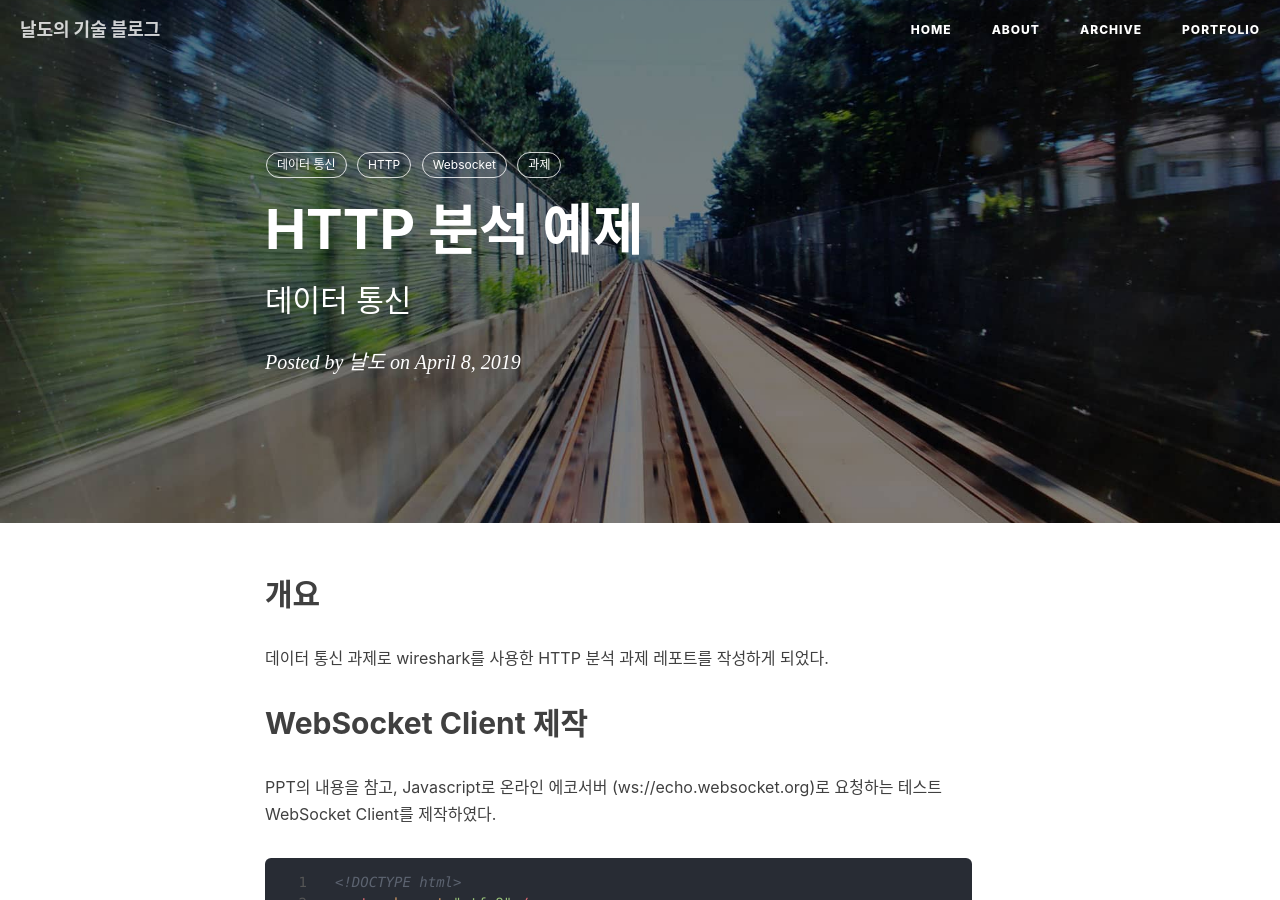
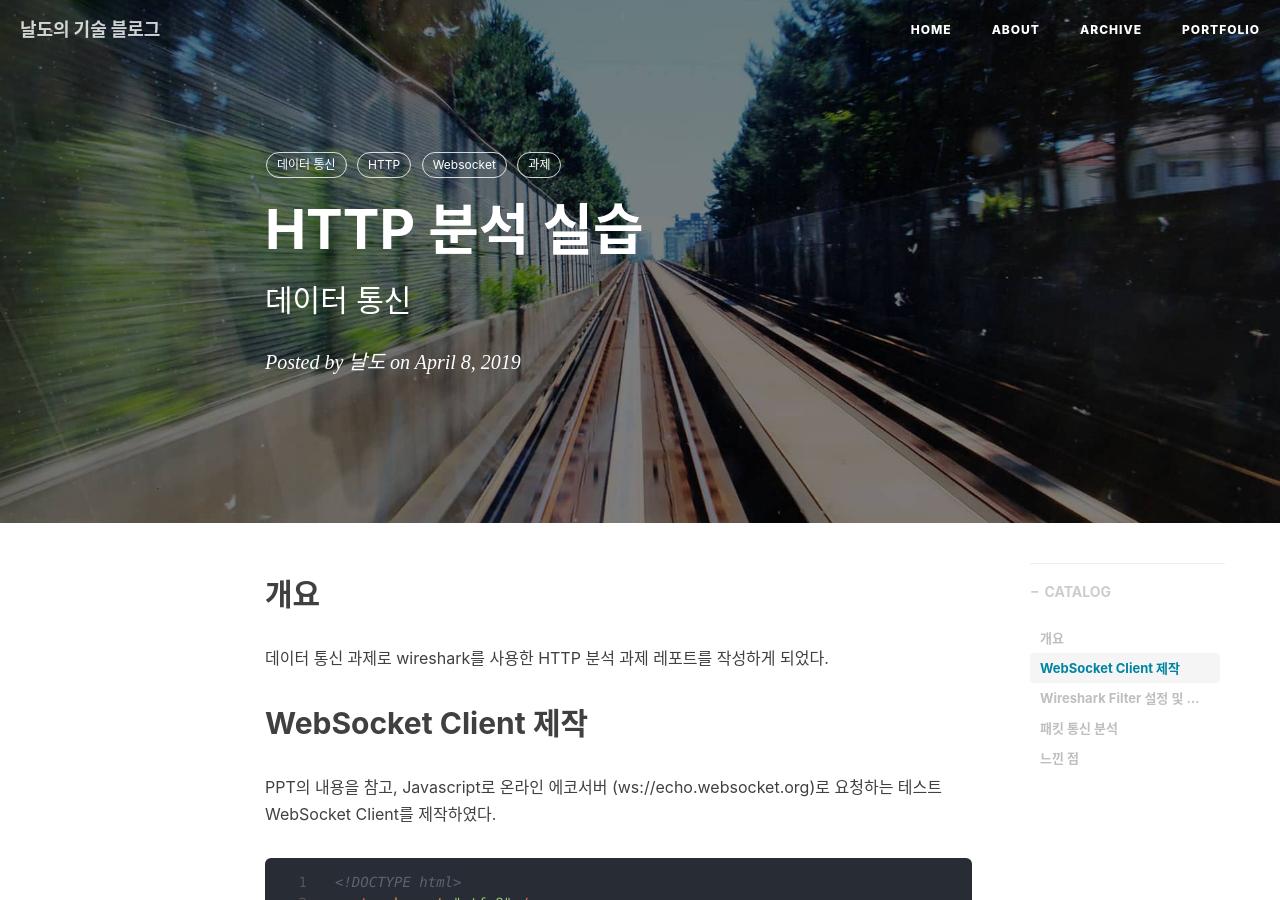
Before and after one commit to NaRDo627/NaLDo627.github.io, a Jekyll site: the page built from _posts/2019-04-08-http-analyze.md, in a window 1280 px wide and 900 px high. Built offline with Jekyll 4.4.1, drawn with Linux system fonts in a browser that asks for light colours; nearby versions of some CDN libraries; comment, search, counter and statistics services are not loaded.

Commit message:
타이틀 변경

```diff
--- a/_posts/2019-04-08-http-analyze.md
+++ b/_posts/2019-04-08-http-analyze.md
@@ -1,10 +1,11 @@
 ---
 layout: post
-title:  "HTTP 분석 예제"
+title:  "HTTP 분석 실습"
 subtitle:  "데이터 통신"
 date:   2019-04-08 17:00:00 +0900
 author:     "날도"
 header-img: "img/post-bg-2015.jpg"
+catalog: true
 tags:
     - 데이터 통신
     - HTTP
```
